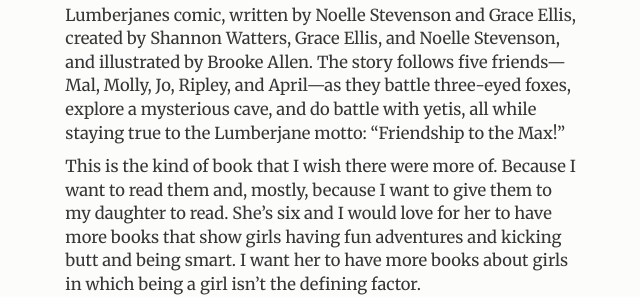
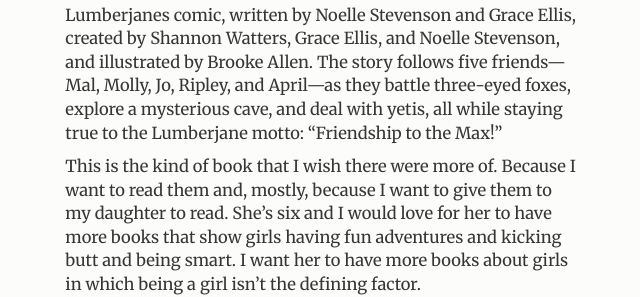
Before and after one commit to k80bowman/Edge_Of_Uncertainty, a Jekyll site: the page built from app/_posts/2015-09-08-Lumberjanes.md, in a window 1280 px wide. Shown: the part 1107-1404 px from the top of the page, without its empty margins (319-959 px from the left). Built offline with Jekyll 4.4.1, drawn with Linux system fonts in a browser that asks for light colours; some of the changed text lies outside the part shown.

Commit message:
a quick word change

```diff
--- a/app/_posts/2015-09-08-Lumberjanes.md
+++ b/app/_posts/2015-09-08-Lumberjanes.md
@@ -18,7 +18,7 @@
 [![bookcover](/images/books/Lumberjanes.jpg "Lumberjanes Vol. 1")](http://www.amazon.com/Lumberjanes-Vol-1-Noelle-Stevenson/dp/1608866874)
 I wish that there was actually a place called Miss Quinzella Thiskwin Penniquiqul Thistle Crumpet's Camp for Hardcore Lady-Types. I really do. I would drop everything and go there right now to spend the rest of my days earning Lumberjane badges and having adventures with the best friends that I would surely meet there.
 
-*Lumberjanes Vol. 1, Beware the Kitten Holy*, collects the first four issues of the Lumberjanes comic, written by Noelle Stevenson and Grace Ellis, created by Shannon Watters, Grace Ellis, and Noelle Stevenson, and illustrated by Brooke Allen. The story follows five friends—Mal, Molly, Jo, Ripley, and April—as they battle three-eyed foxes, explore a mysterious cave, and do battle with yetis, all while staying true to the Lumberjane motto: "Friendship to the Max!"
+*Lumberjanes Vol. 1, Beware the Kitten Holy*, collects the first four issues of the Lumberjanes comic, written by Noelle Stevenson and Grace Ellis, created by Shannon Watters, Grace Ellis, and Noelle Stevenson, and illustrated by Brooke Allen. The story follows five friends—Mal, Molly, Jo, Ripley, and April—as they battle three-eyed foxes, explore a mysterious cave, and deal with yetis, all while staying true to the Lumberjane motto: "Friendship to the Max!"
 
 This is the kind of book that I wish there were more of. Because I want to read them and, mostly, because I want to give them to my daughter to read. She's six and I would love for her to have more books that show girls having fun adventures and kicking butt and being smart. I want her to have more books about girls in which being a girl isn't the defining factor.
 
```
